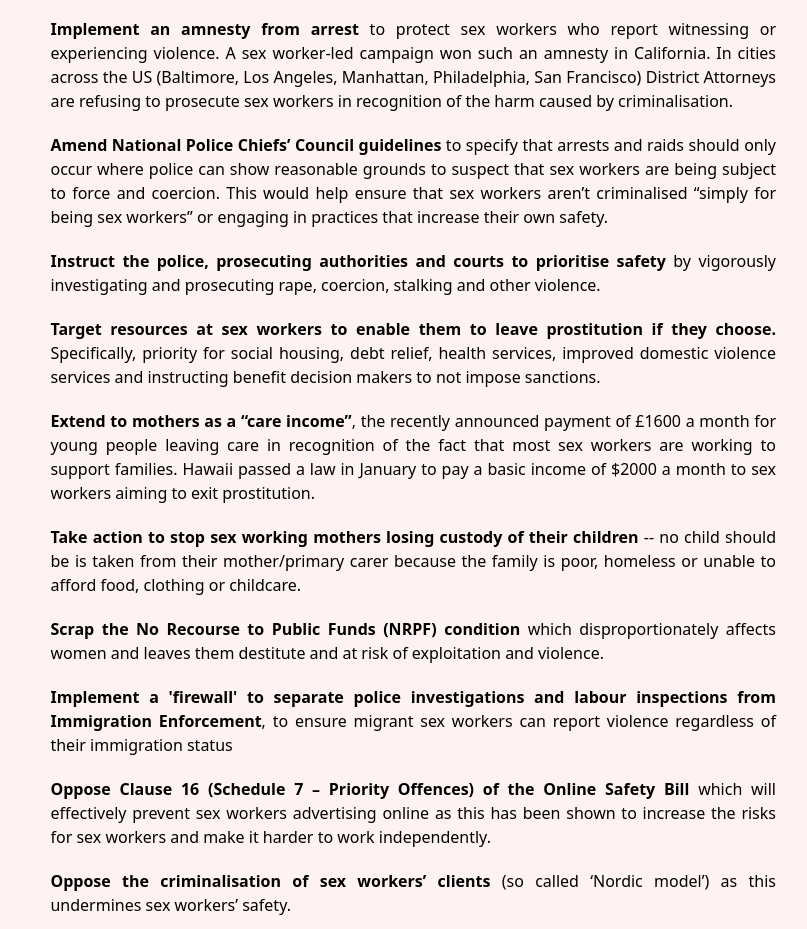
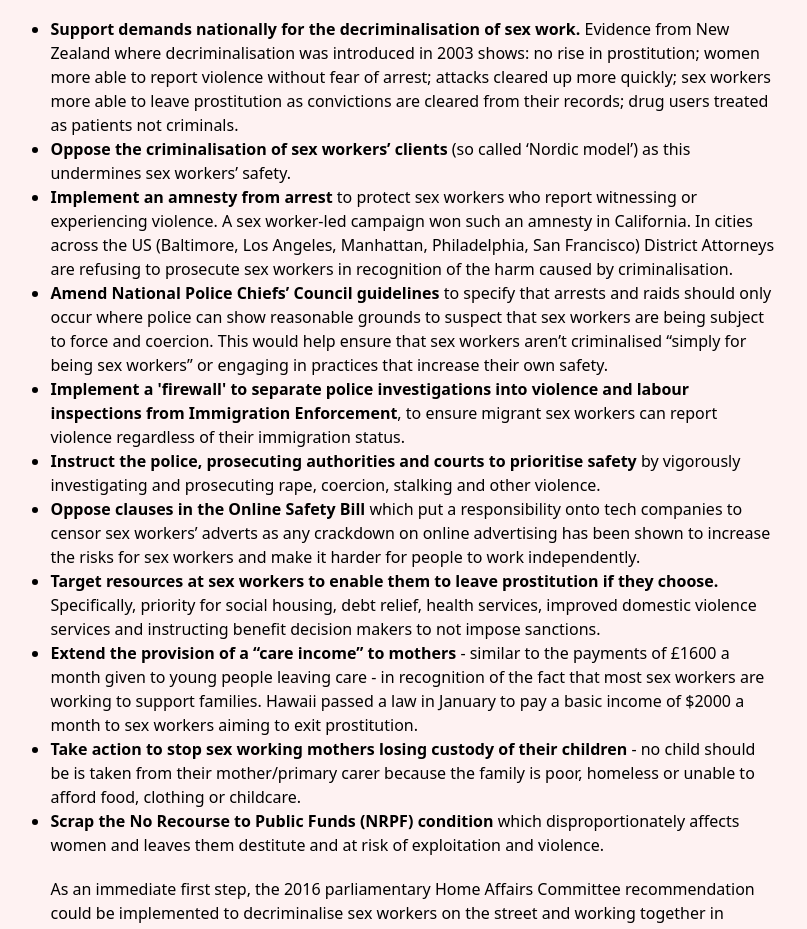
Before and after one commit to ehwus/sfw2, a React (Vite) app: page /proposals in a window 1280 px wide. Shown: the part 260-1189 px from the top of the page, without its empty margins (388-1195 px from the left). Built offline with nearby package versions, Linux system fonts and the light colour scheme.

Commit message:
updated proposals

```diff
--- a/src/components/ProposalsEnglish.tsx
+++ b/src/components/ProposalsEnglish.tsx
@@ -10,92 +10,93 @@ export function ProposalsEnglish() {
         <h4 className="text-lg font-extrabold">
           SAFETY FIRST WALES PROPOSALS FOR CHANGE
         </h4>
-        <p className="text-justify">
+        <ul className="list-disc">
+          <li>
+            <b>
+              Support demands nationally for the decriminalisation of sex work.
+            </b>{" "}
+            Evidence from New Zealand where decriminalisation was introduced in
+            2003 shows: no rise in prostitution; women more able to report
+            violence without fear of arrest; attacks cleared up more quickly;
+            sex workers more able to leave prostitution as convictions are
+            cleared from their records; drug users treated as patients not
+            criminals.
+          </li>
+          <li>
+            <b>Oppose the criminalisation of sex workers’ clients</b> (so called
+            ‘Nordic model’) as this undermines sex workers’ safety.
+          </li>
+          <li>
             <b>Implement an amnesty from arrest</b> to protect sex workers who
-          report witnessing or experiencing violence. A sex worker-led campaign
-          won such an amnesty in California. In cities across the US (Baltimore,
-          Los Angeles, Manhattan, Philadelphia, San Francisco) District
-          Attorneys are refusing to prosecute sex workers in recognition of the
-          harm caused by criminalisation.
-        </p>
-        <p className="text-justify">
+            report witnessing or experiencing violence. A sex worker-led
+            campaign won such an amnesty in California. In cities across the US
+            (Baltimore, Los Angeles, Manhattan, Philadelphia, San Francisco)
+            District Attorneys are refusing to prosecute sex workers in
+            recognition of the harm caused by criminalisation.
+          </li>
+          <li>
             <b>Amend National Police Chiefs’ Council guidelines</b> to specify
             that arrests and raids should only occur where police can show
             reasonable grounds to suspect that sex workers are being subject to
             force and coercion. This would help ensure that sex workers aren’t
             criminalised “simply for being sex workers” or engaging in practices
             that increase their own safety.
-        </p>
-        <p className="text-justify">
+          </li>
+          <li>
+            <b>
+              Implement a 'firewall' to separate police investigations into
+              violence and labour inspections from Immigration Enforcement
+            </b>
+            , to ensure migrant sex workers can report violence regardless of
+            their immigration status.
+          </li>
+          <li>
             <b>
               Instruct the police, prosecuting authorities and courts to
               prioritise safety
             </b>{" "}
             by vigorously investigating and prosecuting rape, coercion, stalking
             and other violence.
-        </p>
-        <p className="text-justify">
+          </li>
+          <li>
+            <b>Oppose clauses in the Online Safety Bill</b> which put a
+            responsibility onto tech companies to censor sex workers’ adverts as
+            any crackdown on online advertising has been shown to increase the
+            risks for sex workers and make it harder for people to work
+            independently.
+          </li>
+          <li>
             <b>
-            Target resources at sex workers to enable them to leave prostitution
-            if they choose.
+              Target resources at sex workers to enable them to leave
+              prostitution if they choose.
             </b>{" "}
             Specifically, priority for social housing, debt relief, health
-          services, improved domestic violence services and instructing benefit
-          decision makers to not impose sanctions.
-        </p>
-        <p className="text-justify">
-          <b>Extend to mothers as a “care income”</b>, the recently announced
-          payment of £1600 a month for young people leaving care in recognition
-          of the fact that most sex workers are working to support families.
-          Hawaii passed a law in January to pay a basic income of $2000 a month
-          to sex workers aiming to exit prostitution.
-        </p>
-        <p className="text-justify">
+            services, improved domestic violence services and instructing
+            benefit decision makers to not impose sanctions.
+          </li>
+          <li>
+            <b>Extend the provision of a “care income” to mothers</b> - similar
+            to the payments of £1600 a month given to young people leaving care
+            - in recognition of the fact that most sex workers are working to
+            support families. Hawaii passed a law in January to pay a basic
+            income of $2000 a month to sex workers aiming to exit prostitution.
+          </li>
+          <li>
             <b>
               Take action to stop sex working mothers losing custody of their
               children
             </b>{" "}
-          -- no child should be is taken from their mother/primary carer because
-          the family is poor, homeless or unable to afford food, clothing or
-          childcare.
-        </p>
-        <p className="text-justify">
+            - no child should be is taken from their mother/primary carer
+            because the family is poor, homeless or unable to afford food,
+            clothing or childcare.
+          </li>
+          <li>
             <b>Scrap the No Recourse to Public Funds (NRPF) condition</b> which
-          disproportionately affects women and leaves them destitute and at risk
-          of exploitation and violence.
-        </p>
-        <p className="text-justify">
-          <b>
-            Implement a &apos;firewall&apos; to separate police investigations
-            and labour inspections from Immigration Enforcement
-          </b>
-          , to ensure migrant sex workers can report violence regardless of
-          their immigration status
-        </p>
-        <p className="text-justify">
-          <b>
-            Oppose Clause 16 (Schedule 7 – Priority Offences) of the Online
-            Safety Bill
-          </b>{" "}
-          which will effectively prevent sex workers advertising online as this
-          has been shown to increase the risks for sex workers and make it
-          harder to work independently.
-        </p>
-        <p className="text-justify">
-          <b>Oppose the criminalisation of sex workers’ clients</b> (so called
-          ‘Nordic model’) as this undermines sex workers’ safety.
-        </p>
-        <p className="text-justify">
-          <b>
-            Support demands nationally for the decriminalisation of sex work.
-          </b>{" "}
-          Evidence from New Zealand where decriminalisation was introduced in
-          2003 shows: no rise in prostitution; women more able to report
-          violence without fear of arrest; attacks cleared up more quickly; sex
-          workers more able to leave prostitution as convictions are cleared
-          from their records; drug users treated as patients not criminals.
-        </p>
-        <p className="text-justify">
+            disproportionately affects women and leaves them destitute and at
+            risk of exploitation and violence.
+          </li>
+        </ul>
+        <p>
           As an immediate first step, the 2016 parliamentary Home Affairs
           Committee recommendation could be implemented to decriminalise sex
           workers on the street and working together in premises and expunge
```
Lines whose indentation alone changed are shown as unchanged.
